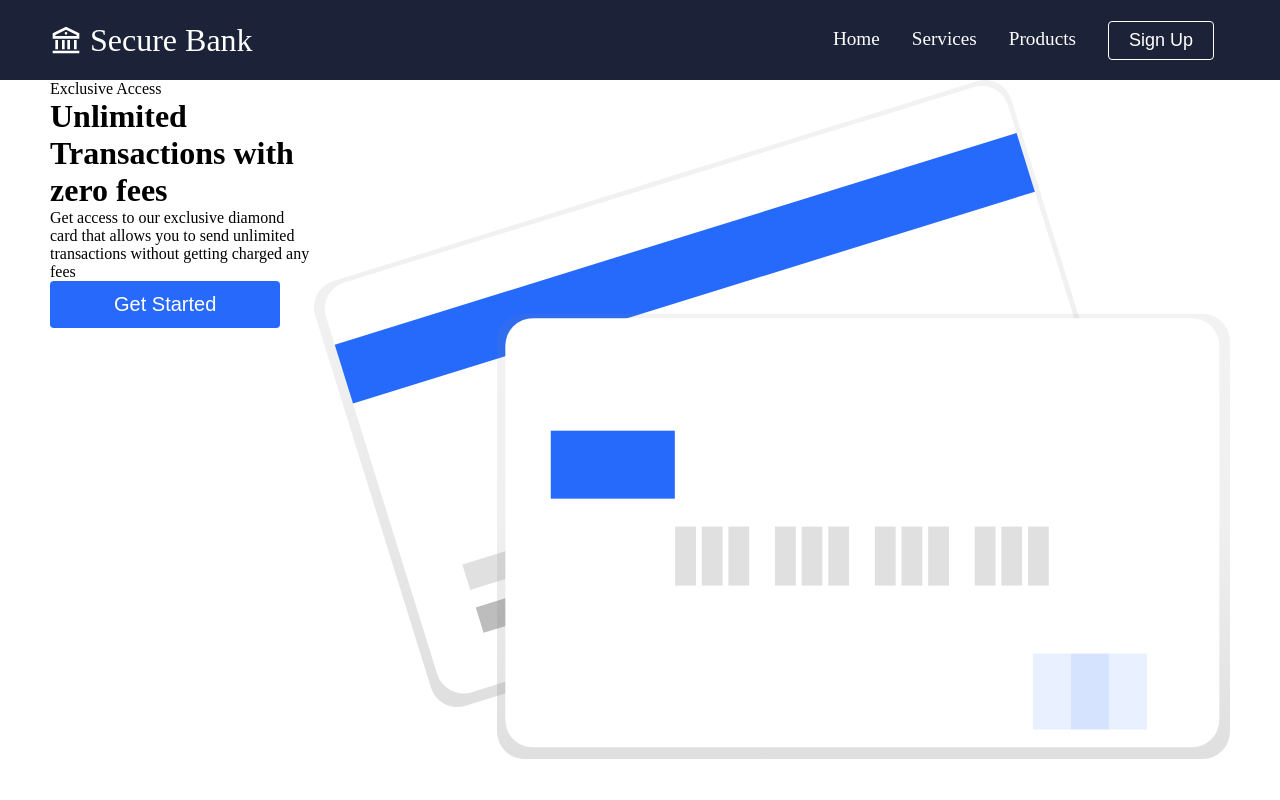
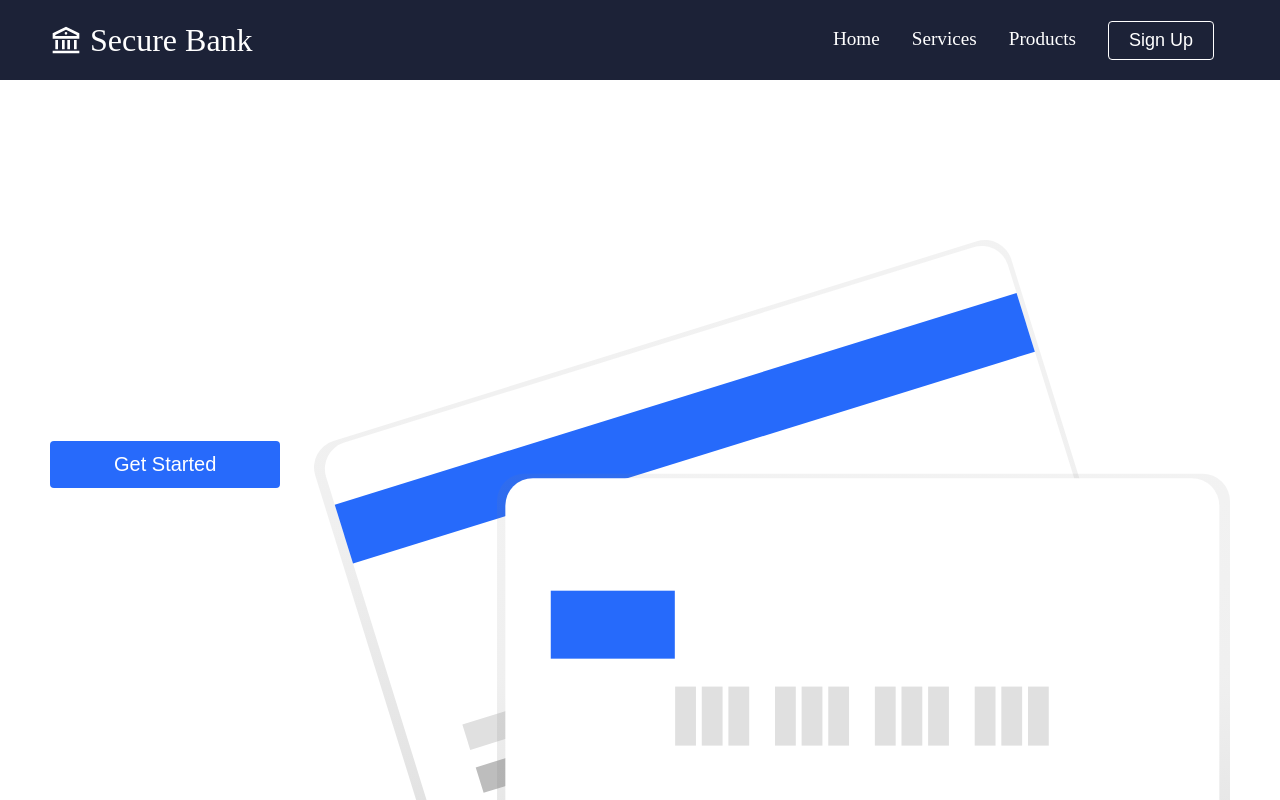
Before and after one commit to AdrianSumagui/EjemploWeb, a React (Create React App) app: page / in a window 1280 px wide. Shown: the top 800 px of the page. Built offline with nearby package versions, Linux system fonts and the light colour scheme.

Commit message:
HeroSection.css y archivos terminados: Home.js y Data.js

```diff
--- a/src/components/HeroSection.css
+++ b/src/components/HeroSection.css
@@ -1,5 +1,6 @@
 .home__hero-section {
 
-
+    color: #fff;
+    padding: 160px 0;
 
 }
```
